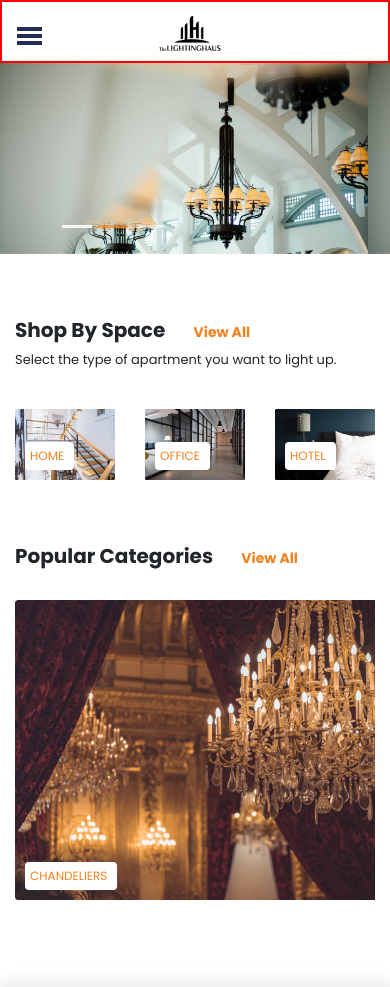
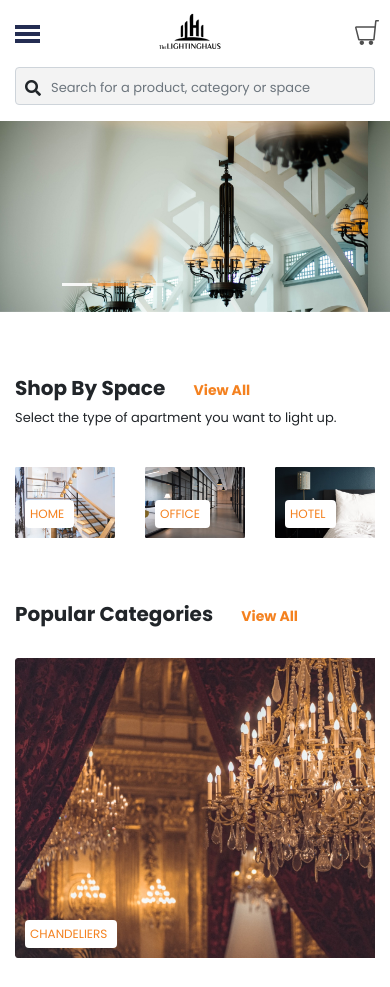
Before and after one commit to Haayzeed/evolvers-web, a plain HTML site: page index.html in a window 390 px wide. Shown: the top 987 px of the page. Drawn offline with Linux system fonts and the light colour scheme.

Commit message:
new commit

```diff
--- a/assets/css/style.css
+++ b/assets/css/style.css
@@ -332,7 +332,7 @@ body{
 			/*float: left;*/
 			/*border: 2px solid red;*/
 			/*display: block;*/
-		/*margin: 0 auto;*/
+			margin: 0 auto;
 			margin-top: -50px;
 			width: 20%;
 		}
@@ -368,6 +368,16 @@ body{
 			cursor: pointer;
 			display: none;
 		}
+		.mobile-cart{
+			position: absolute;
+			top: 20px;
+			right: 10px;
+
+		}
+		.mobile-cart img{
+			width: 25px;
+			height: 25px;
+		}
 
 
 
@@ -378,12 +388,7 @@ body{
 			display: block;
 		}
 
-	.logo{
-		margin-top: 0px;
-		display: block;
-		margin: 0 auto;
 
-	}
 		.main-mobile-menu{
 			position: fixed;
 			width: 85%;
@@ -407,7 +412,7 @@ body{
 			font-size: 18px;
 			font-weight: bold;
 		}
-	#check:checked ~ .main-menu{
+		#check:checked ~ .main-mobile-menu{
 			left: 5px;
 		}
 
--- a/index.html
+++ b/index.html
@@ -119,7 +119,7 @@
 			</div>
 		</div>
 		<!-- mobile menu -->
-		<div class="row d-block d-md-none mobile" style="border: 2px solid red">
+		<div class="row d-block d-md-none mobile" style="">
 				<div class="col-md-12">
 					<!-- Menu -->
 					<div class="menu-holder">
@@ -129,7 +129,7 @@
 							<img src="images/icon-close.svg" alt="hamburger icon" class="icon-close">
 						</label>
 						<div class="logo">
-							<a href="">
+							<a href="index.html">
 								<img src="assets/images/mobile-logo.svg" alt="logo" >
 							</a>
 						</div>
@@ -140,9 +140,22 @@
 							<li><a href="">career</a></li>
 							<li><a href="">community</a></li>
 						</ul>
+						<div class="mobile-cart">
+							<a href="">
+								<img src="assets/images/cart.svg" alt="logo" >
+							</a>
+						</div>
 						<ul class="right-btn">
 							<li><a href="" class="btn right-btn-btn text-white font-weight-bold pb-2">Get Started</a></li>
 						</ul>
+					</div>
+				</div>
+				<div class="col-md-12 pb-3" style="">
+					<div class="search-form pt-2">
+						<form method="get">
+							<input type="text" name="" class="form-control position-relative" placeholder="Search for a product, category or space" style="background: rgba(196, 196, 196, 0.2)">
+							<i class="fas fa-search position-absolute search-icon"></i>
+						</form>
 					</div>
 				</div>
 			</div>
```
Lines whose indentation alone changed are shown as unchanged.
